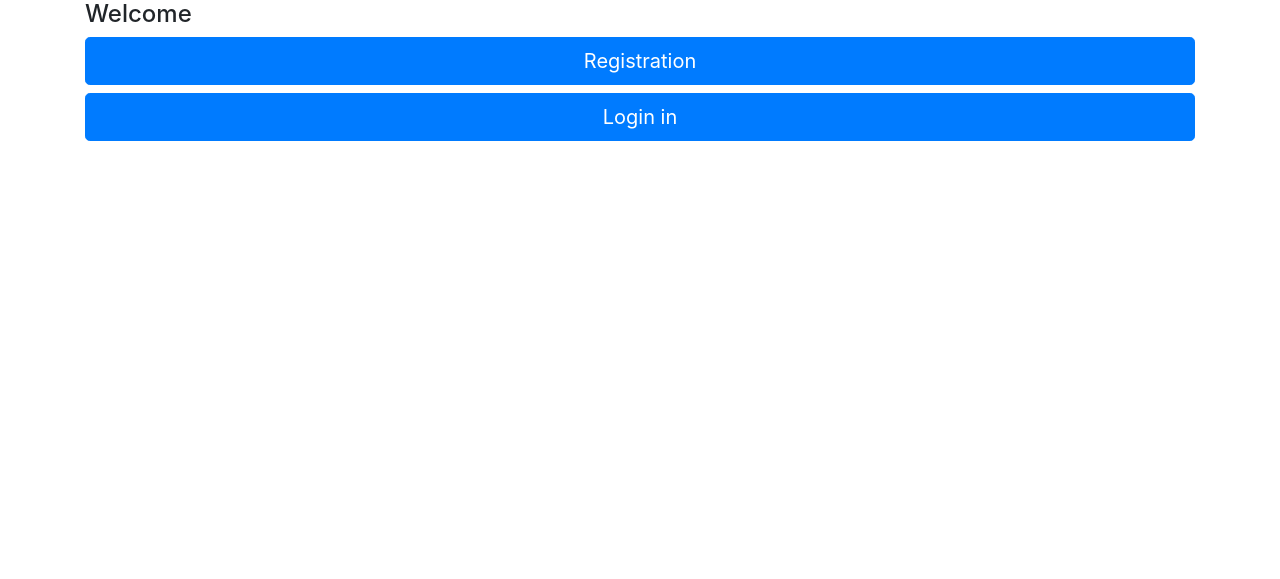
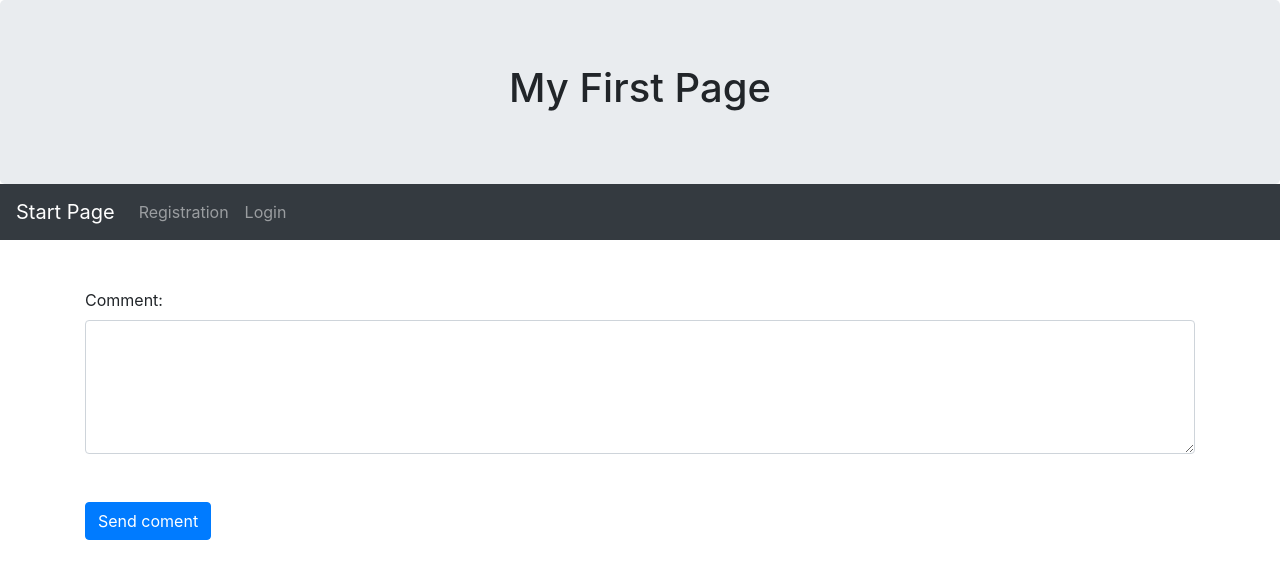
Before and after one commit to tratataa01/gitRepoRegist, a PHP site: page / in a window 1280 px wide. Shown: the top 579 px of the page. Run offline with PHP 8.4, Linux system fonts and the light colour scheme.

Commit message:
process add coment, mod view

```diff
--- a/assets/style.css
+++ b/assets/style.css
@@ -3,4 +3,5 @@
     max-width: 100px;
     padding: 20px;
     margin: 0 auto;
+
 }
--- a/controllers/Login.php
+++ b/controllers/Login.php
@@ -4,7 +4,6 @@ namespace controllers;
 use models\loginModel;
 use libs\Controller;
 use PDO;
-
 class Login extends Controller {
      public $loginModel;
      public function __construct()
--- a/controllers/index.php
+++ b/controllers/index.php
@@ -1,12 +1,28 @@
 <?php
-
 namespace controllers;
 use libs\Controller;
+use models\UserComentModel;
+use PDO;
 
 class Index extends Controller {
+    public $UserComentModel;
 
+    public function __construct()
+    {
+        parent::__construct();
+
+        $this->UserComentModel = new UserComentModel ();
+    }
     public  function Start()
     {
         $this->view->generate('StartPage.php','TemplateView.php');
     }
+    public function AddUserComent()
+    {
+        $example =  date("Y.m.d");
+        $postComentLog = ['user_id'=> $_SESSION["UserID"], 'coment'=>$_POST['coment'],'data_time'=>$example];
+        $com = new PDO ('mysql:host=localhost;dbname=registration', 'root', '');
+        //$headerLinkComent = header("Refresh:0 ; /loginForm");
+        $this->UserComentModel->addComent($postComentLog,$com,$headerLinkComent);
+    }
 }
--- a/libs/Bootstrap.php
+++ b/libs/Bootstrap.php
@@ -12,6 +12,11 @@ class Bootstrap  {
                 "ClassName" => "controllers\\Index",
                 "MethodName" => "Start",
                 "namespace" => 'controllers/Index.php'
+            ],
+            '/AddNewComent' => [
+                "ClassName" => "controllers\\Index",
+                "MethodName" => "AddUserComent",
+                "namespace" => 'models/UserComentModel.php'
             ],
             '/registration' => [
                 "ClassName" => "controllers\\Registration",
--- a/libs/Controller.php
+++ b/libs/Controller.php
@@ -2,7 +2,7 @@
 
 namespace libs;
 use libs\View;
-
+session_start();
     class Controller
 {
         public $view;
--- a/models/RegistrationModel.php
+++ b/models/RegistrationModel.php
@@ -6,6 +6,7 @@ session_start();
 
 class registrationModel
 {
+
     public function addUserPublic($userData,$conn,$headerLinkrRegist)
     {
         if (filter_var($userData['email'], FILTER_VALIDATE_EMAIL)) {
--- /dev/null
+++ b/models/UserComentModel.php
@@ -0,0 +1,19 @@
+<?php
+
+namespace models;
+use libs\Controller;
+
+class UserComentModel
+{
+    public function addComent($postComentLog,$com,$headerLinkLogin)
+    {
+        $prepare_to_db = $com->prepare('insert into user_coments (user_id, coment, data_time) VALUES (:user_id,:coment,:data_time)');
+        $var = $prepare_to_db->execute([
+            ':user_id' => $postComentLog['user_id'],
+            ':coment' => $postComentLog['coment'],
+            ':data_time' => $postComentLog['data_time'],
+
+        ]);
+        var_dump($postComentLog);
+    }
+}
--- a/view/LoginForm.php
+++ b/view/LoginForm.php
@@ -1,6 +1,6 @@
 <title>Authorization</title>
     <div class="container">
-        <form action="loginUserForm" method="post">
+        <form action="loginUserForm" method="post"><br>
             <h4>Authorization</h4>
             <?php
         if(isset($_SESSION["doneLog"])){ ?>
@@ -18,7 +18,6 @@
 
             </br><input type="text" name="login" class="form-control" placeholder="login" required>
             </br><input type="text" name="pass" class="form-control" placeholder="pass" required>
-            </br> <button class="btn btn-lg btn-primary btn-block" type="sumit">Login to account</button>
-            <a href="registration" class="btn btn-lg btn-primary btn-block" type="sumit">Registration</a>
+            </br> <button class="btn btn-info" type="sumit">Login to account</button>
         </form>
 </div>
--- a/view/RegisterForm.php
+++ b/view/RegisterForm.php
@@ -1,6 +1,6 @@
 <title>Registration</title>
     <div class="container">
-        <form action="register_user" method="post">
+        <form action="register_user" method="post"><br>
         <?php echo($data); ?>
              <h4>Registration</h4>
              <?php
@@ -19,7 +19,7 @@
             <input type="text" name="pass" class="form-control" placeholder="pass" required> </br>
             <input type="text" name="email" class="form-control" placeholder="email" required></br>
             <input type="text" name="city" class="form-control" placeholder="city" required></br>
-            <button class="btn btn-lg btn-primary btn-block" type="sumit">Registration</button>
-            <a href="loginForm" class="btn btn-lg btn-primary btn-block" type="sumit">Authorization</a>
+            <button class="btn btn-primary " type="sumit">Registration</button>
+
         </form>
 </div>
--- a/view/StartPage.php
+++ b/view/StartPage.php
@@ -1,8 +1,10 @@
 <title>Welcome</title>
-<div class="container">
-    <form action="loginUserForm" method="post">
-        <h4>Welcome</h4>
-        <a href="registration" class="btn btn-lg btn-primary btn-block" type="sumit">Registration</a>
-        <a href="registration" class="btn btn-lg btn-primary btn-block" type="sumit">Login in</a>
-    </form>
+<div class="container"><br><br>
+        <div class="form-group">
+            <form action="AddNewComent" method="post">
+            <label for="comment">Comment:</label>
+            <textarea name="coment" class="form-control" rows="5" id="comment"></textarea><br><br>
+            <button class="btn btn-primary " type="sumit">Send coment</button>
+        </div>
+
 </div>
--- a/view/TemplateView.php
+++ b/view/TemplateView.php
@@ -1,4 +1,45 @@
 <!DOCTYPE html>
+<!DOCTYPE html>
+<html lang="en">
+<head>
+    <title>My First Page</title>
+    <meta charset="utf-8">
+    <meta name="viewport" content="width=device-width, initial-scale=1">
+    <link rel="stylesheet" href="https://maxcdn.bootstrapcdn.com/bootstrap/4.3.1/css/bootstrap.min.css">
+    <script src="https://ajax.googleapis.com/ajax/libs/jquery/3.4.1/jquery.min.js"></script>
+    <script src="https://cdnjs.cloudflare.com/ajax/libs/popper.js/1.14.7/umd/popper.min.js"></script>
+    <script src="https://maxcdn.bootstrapcdn.com/bootstrap/4.3.1/js/bootstrap.min.js"></script>
+    <style>
+        .fakeimg {
+            height: 200px;
+            background: #aaa;
+        }
+    </style>
+</head>
+<body>
+
+<div class="jumbotron text-center" style="margin-bottom:0">
+    <h1>My First Page</h1>
+</div>
+
+<nav class="navbar navbar-expand-sm bg-dark navbar-dark">
+    <a class="navbar-brand" href="/">Start Page</a>
+    <button class="navbar-toggler" type="button" data-toggle="collapse" data-target="#collapsibleNavbar">
+        <span class="navbar-toggler-icon"></span>
+    </button>
+    <div class="collapse navbar-collapse" id="collapsibleNavbar">
+        <ul class="navbar-nav">
+            <li class="nav-item">
+                <a class="nav-link" href="registration">Registration</a>
+            </li>
+            <li class="nav-item">
+                <a class="nav-link" href="loginForm">Login</a>
+
+            </li>
+        </ul>
+    </div>
+</nav>
+
 <html lang="ru">
     <head>
          <meta charset="utf-8">
@@ -6,9 +47,9 @@
                content="width=device-width, user-scalable=no,initial-scale=1.0,minimum-scale=1.0">
          <meta http-equiv="X-UA-Compatible" content="ie=edge">
          <link rel="stylesheet" href="https://stackpath.bootstrapcdn.com/bootstrap/4.3.1/css/bootstrap.min.css" integrity="sha384-ggOyR0iXCbMQv3Xipma34MD+dH/1fQ784/j6cY/iJTQUOhcWr7x9JvoRxT2MZw1T" crossorigin="anonymous">
-         <link rel="stylesheet" href="../assets/style.css">
+        <link rel="stylesheet" href="../assets/style.css">
     </head>
      <body>
-        <?php include 'View/'. $content_view; ?>
+     <?php include 'View/'. $content_view; ?>
      </body>
 </html>
```
